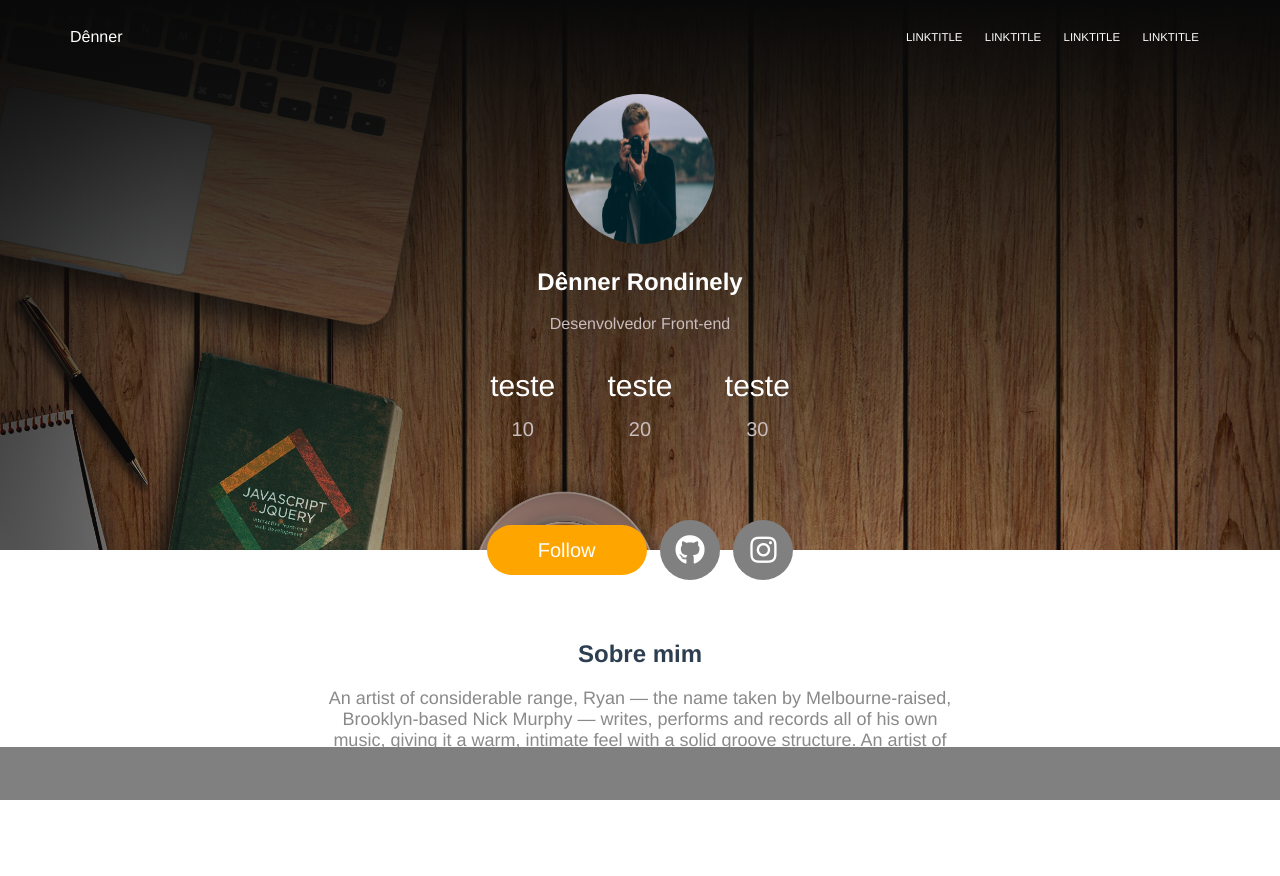
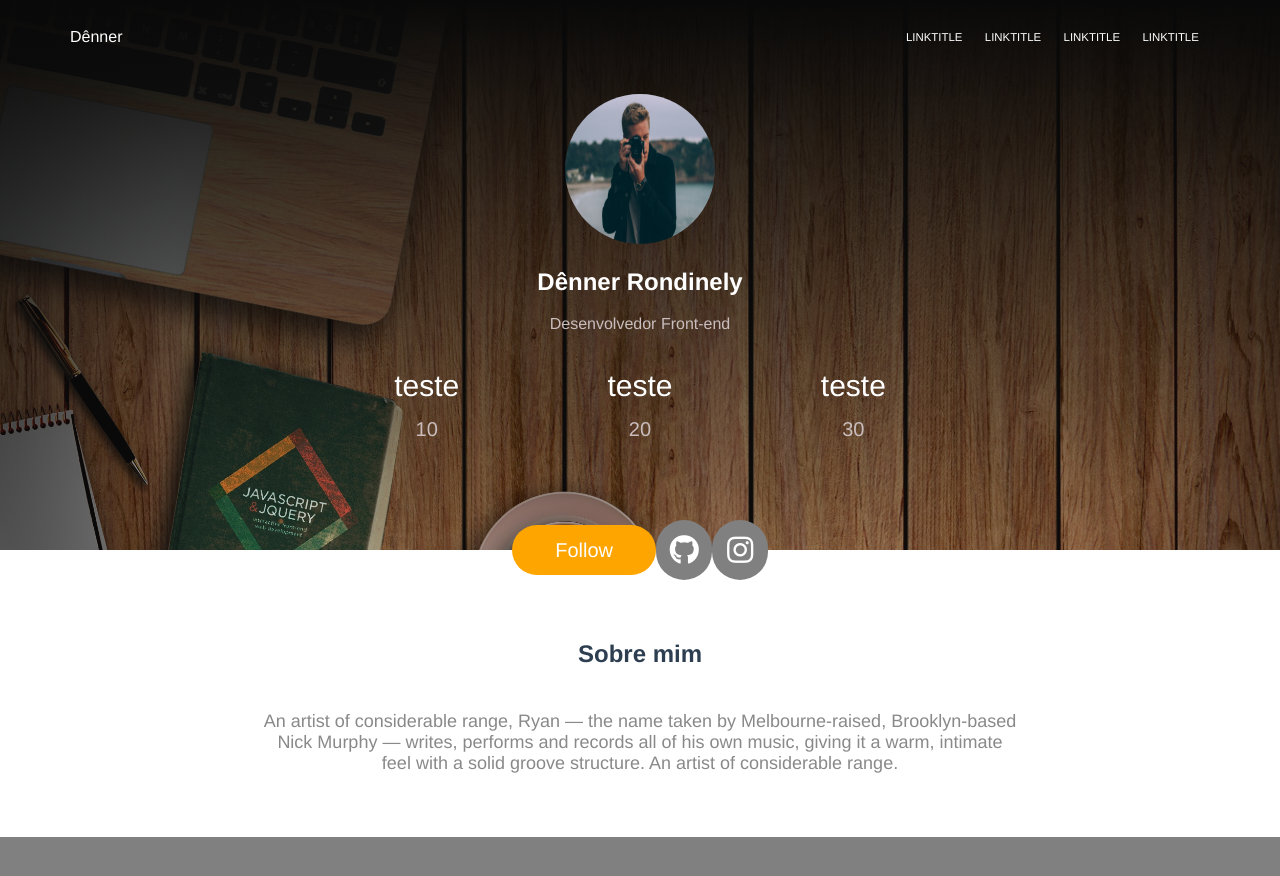
Before and after one commit to dennerrondinely/dennerrondinely.github.io, a Vue app: page / in a window 1280 px wide. Shown: the top 876 px of the page. Before the commit the page ends 800 px from the top, so only its background shows below. Built offline with nearby package versions, Linux system fonts and the light colour scheme.

Commit message:
correção no css

```diff
--- a/src/layout/mainFooter.vue
+++ b/src/layout/mainFooter.vue
@@ -12,7 +12,6 @@ export default {};
   footer {
     height: 53px;
     width: 100vw;
-    position: fixed;
     bottom: 0;
     left: 0;
     right: 0;
--- a/src/views/index.vue
+++ b/src/views/index.vue
@@ -58,21 +58,25 @@ export default {
 </script>
 <style lang="scss" scoped>
 .content {
-  width: 100vw;
   display: flex;
   flex-direction: column;
   align-items: center;
   .content-info {
-    padding: 0 10em;
     text-align: center;
+    display: flex;
+    flex-direction: column;
+    justify-content: center;
+    align-items: center;
+    margin: 0 10px 40px 10px;
     p {
+      width: 60%;
       font-size: 18px;
-      width: 35em;
+      padding: 5px 15px;
       color: #8a8989;
     }
   }
   .content-buttons {
-    width: 20em;
+    width: 20%;
     position: relative;
     top: -35px;
     display: flex;
@@ -149,7 +153,7 @@ export default {
       .profile-info {
         padding: 5px;
         margin: 10px 0 0 0;
-        width: 22em;
+        width: 50%;
         display: flex;
         justify-content: space-around;
         .info-box {
```
Also changed, not shown: 1 other file (tests, documents, lock files or other folders).
